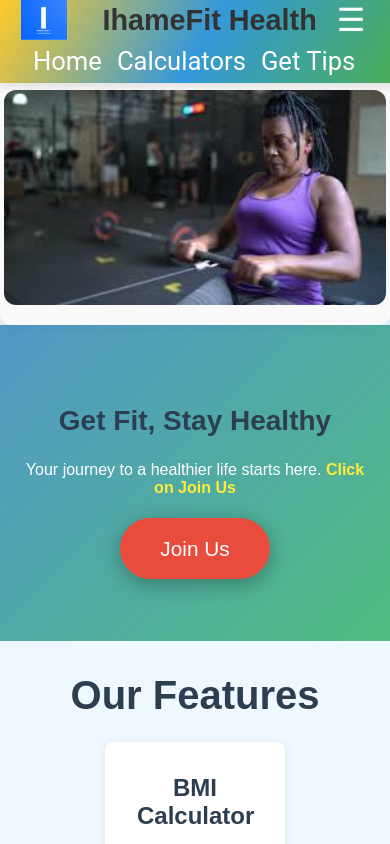
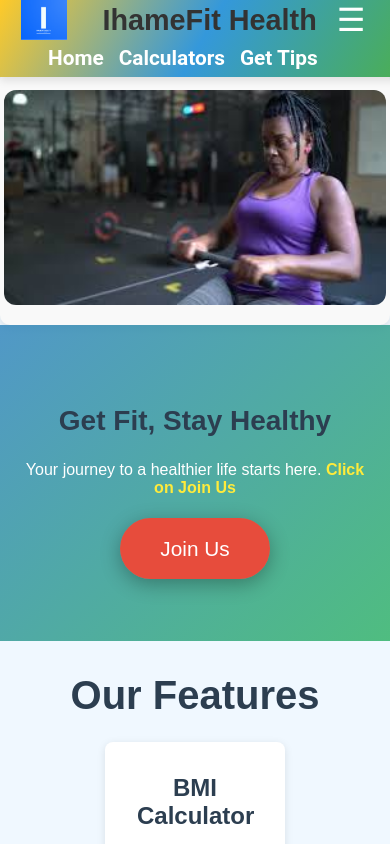
Before and after one commit to yvesmfura/Ihame-Fit-Health, a React (Vite) app: page / in a window 390 px wide. Shown: the top 844 px of the page. Built offline with nearby package versions, Linux system fonts and the light colour scheme.

Commit message:
Updating

```diff
--- a/src/styles.css
+++ b/src/styles.css
@@ -516,7 +516,8 @@ body {
     padding: 0;
     margin: 0;
     text-align: center;
-    margin-left: 25px;
+    margin-left: 40px;
+    margin-right: 20px;
   }
 
   .phone-nav ul li {
@@ -525,8 +526,9 @@ body {
 
   .phone-nav ul li a {
     text-decoration: none;
-    font-size: 1.6rem;
+    font-size: 1.3rem;
     color: white;
+    font-weight: bold;
     padding: 0.25rem 0; /* Reduce padding to decrease spacing */
   }
 
```
